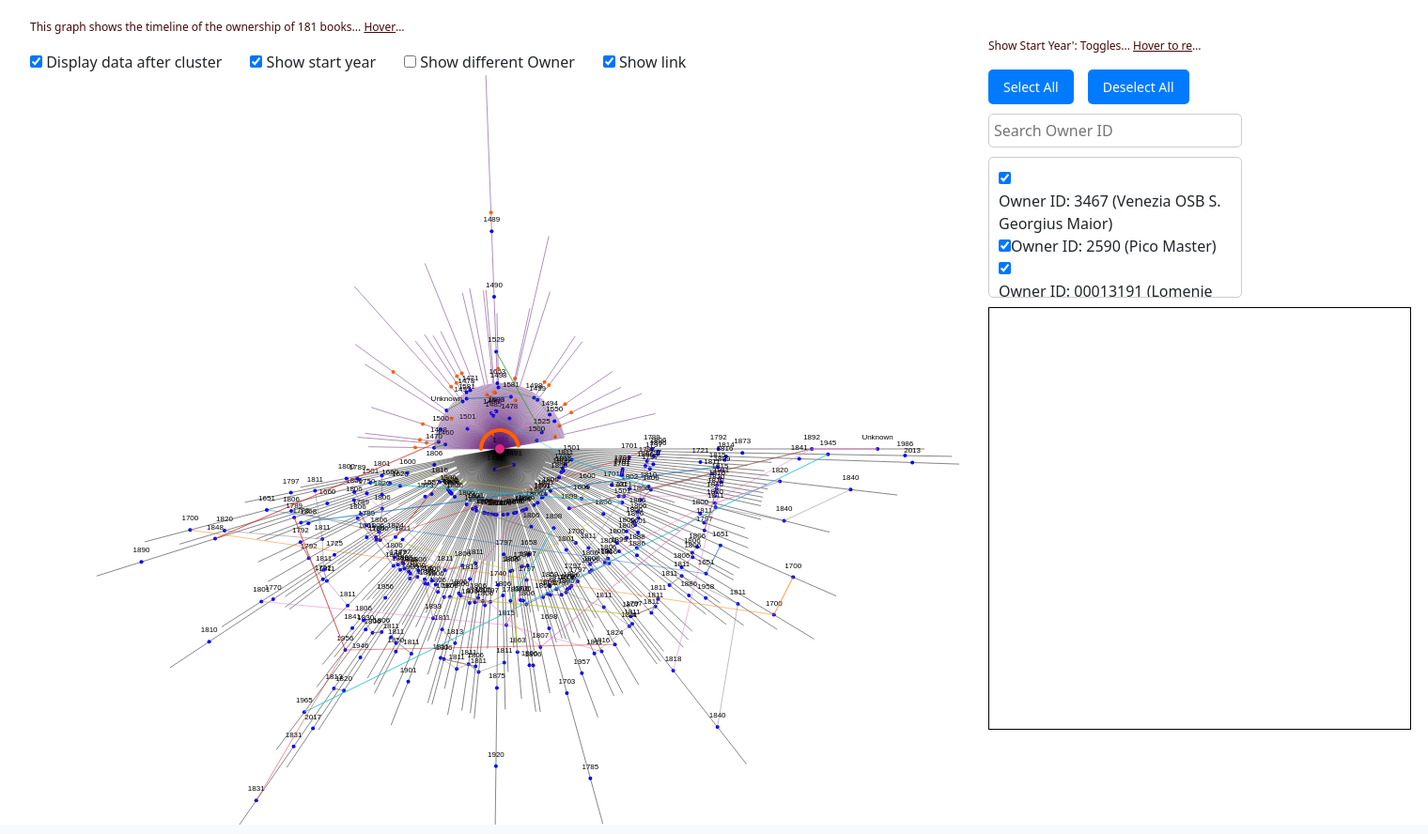
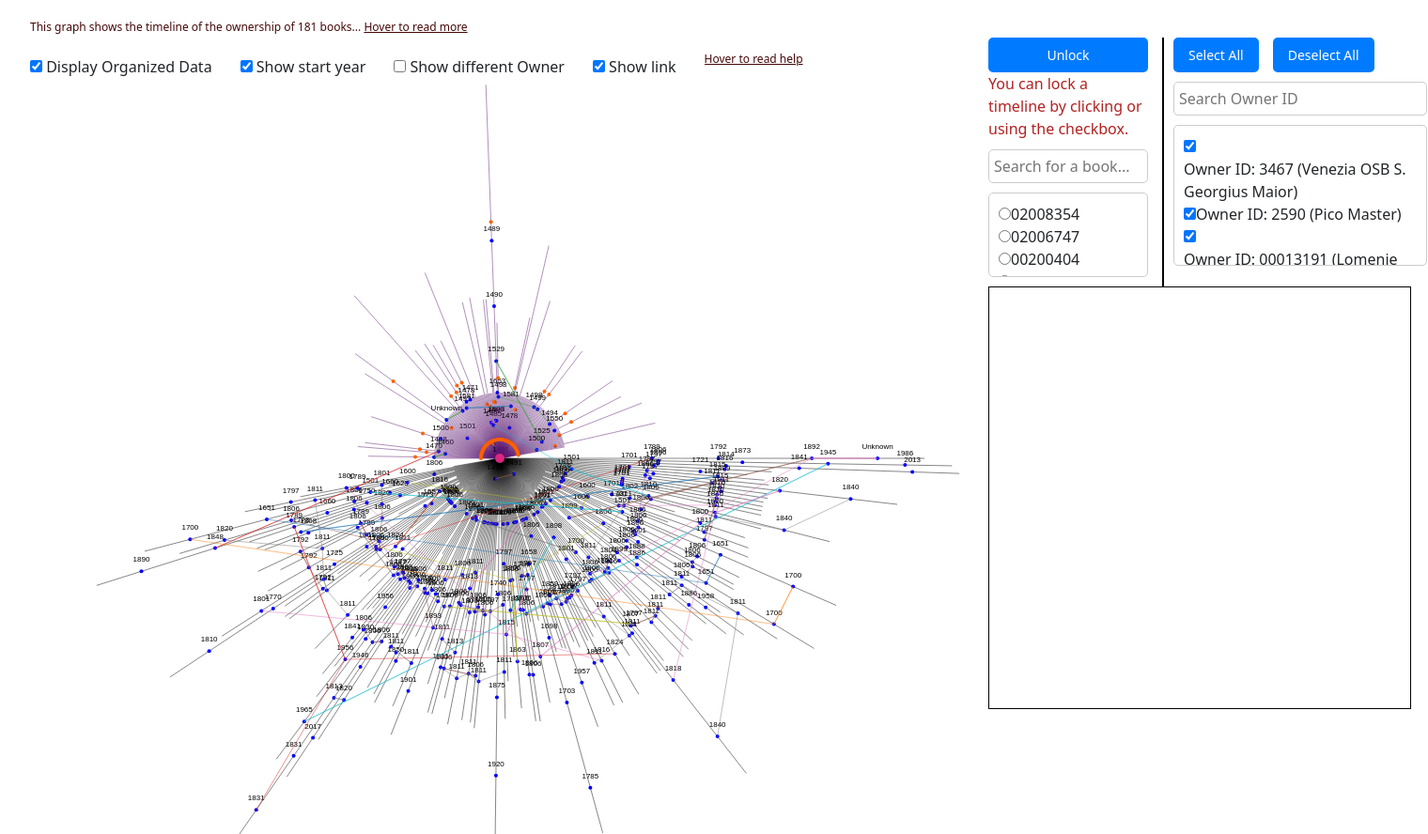
Before and after one commit to MaryJml/MSc_Project, a Flask app: page /home/spiderweb in a window 1520 px wide. Shown: the part 56-944 px from the top of the page at 94% size. Run offline with Flask 3, Linux system fonts and the light colour scheme.

Commit message:
add book selection panel to spider web like diagram

```diff
--- a/static/css/style.css
+++ b/static/css/style.css
@@ -4,6 +4,17 @@
     margin: 0 auto;
 }
 
+.container2 {
+    display: flex;
+    justify-content: space-between;
+    align-items: stretch;
+}
+
+#divider {
+    min-width: 2px;
+    background-color: black;
+    height: auto;
+}
 
 .left-panel, .right-panel {
     display: flex;
@@ -76,7 +87,7 @@
     margin-bottom: 10px;
 }
 
-#checkboxes, #nodeSelection, #checkboxes2, #ownerCheckboxes, #ownerCheckboxes2 {
+#checkboxes, #nodeSelection, #checkboxes2, #ownerCheckboxes, #ownerCheckboxes2,#bookCheckboxes {
     border: 1px solid #ccc;
     border-radius: 5px;
     padding: 10px;
@@ -85,7 +96,7 @@
     overflow-y: auto;
 }
 
-#checkboxes {
+#checkboxes, #bookCheckboxes {
     max-height: 150px;
 }
 
@@ -210,11 +221,12 @@ text {
     padding: 10px;
     display: none;
     z-index: 100;
-    width: 430px;
+    width: 450px;
     max-height: 150px;
     overflow-y: auto;
     margin-bottom: 20px;
 }
+
 
 button {
     padding: 8px 16px;
--- a/static/js/spider_web.js
+++ b/static/js/spider_web.js
@@ -4,6 +4,7 @@ const showOwnersCheckbox = document.getElementById('showOwnersCheckbox');
 
 const ownerColorScale = d3.scaleOrdinal(d3.schemeCategory10);
 const ownerSet = new Set();
+let lockedTimelineClass = null;
 Object.values(sorted_timeline_data).forEach(events => {
     events.forEach(event => {
         event.owner_names.forEach(owner => ownerSet.add(owner));
@@ -32,12 +33,60 @@ showOwnersCheckbox.addEventListener('change', function() {
 
 const showSameOwnersCheckbox = document.getElementById('showSameOwnersCheckbox');
 const ownerCheckboxesContainer = document.getElementById('ownerCheckboxes');
+const divider = document.getElementById('divider');
 const ownerSearchBar = document.getElementById('ownerSearchBar');
 const selectAllButton = document.getElementById('webSelectAll');
 const deselectAllButton = document.getElementById('webDeselectAll');
+const bookSearchBar = document.getElementById('bookSearchBar');
+const bookCheckboxesContainer = document.getElementById('bookCheckboxes');
+const unlockButton = document.getElementById('unlockButton');
+const statusMessage = document.getElementById('statusMessage');
+
+function initializeBookCheckboxes() {
+    bookCheckboxesContainer.innerHTML = '';
+
+    Object.keys(sorted_timeline_data).forEach(bookId => {
+        const checkboxDiv = document.createElement('div');
+
+        const checkbox = document.createElement('input');
+        checkbox.type = 'radio';
+        checkbox.name = 'book';
+        checkbox.id = `checkbox-${bookId}`;
+        checkbox.checked = false;
+        checkbox.setAttribute('data-book-id', bookId);
+
+        const label = document.createElement('label');
+        label.htmlFor = `checkbox-${bookId}`;
+        label.appendChild(document.createTextNode(bookId));
+
+        checkboxDiv.appendChild(checkbox);
+        checkboxDiv.appendChild(label);
+        bookCheckboxesContainer.appendChild(checkboxDiv);
+    });
+
+    bookCheckboxesContainer.addEventListener('change', function(event) {
+        if (event.target.type === 'radio') {
+            const bookId = event.target.getAttribute('data-book-id');
+            const isChecked = event.target.checked;
+
+            if (isChecked) {
+                unlockTimeline();
+                lockTimeline(bookId);
+            } else {
+                unlockTimeline();
+                Array.from(bookCheckboxesContainer.querySelectorAll('input[type="radio"]')).forEach(checkbox => {
+                    checkbox.checked = false;
+                });
+            }
+        }
+    });
+}
 
 function initialize() {
+    initializeBookCheckboxes();
+
     ownerCheckboxesContainer.style.display = showSameOwnersCheckbox.checked ? 'block' : 'none';
+    divider.style.display = showSameOwnersCheckbox.checked ? 'block' : 'none';
 
     Array.from(ownerSet).forEach(ownerIdWithPrefix => {
         const ownerId = ownerIdWithPrefix.replace('Owner ID: ', '');
@@ -81,6 +130,7 @@ function initialize() {
 
     showSameOwnersCheckbox.addEventListener('change', function() {
         ownerCheckboxesContainer.style.display = this.checked ? 'block' : 'none';
+        divider.style.display = this.checked ? 'block' : 'none';
         ownerSearchBar.style.display = this.checked ? 'block' : 'none';
         selectAllButton.style.display = this.checked ? 'block' : 'none';
         deselectAllButton.style.display = this.checked ? 'block' : 'none';
@@ -274,7 +324,7 @@ function drawTimelines(data) {
         len += 1
     }
     const angleStep = (Math.PI / 20 * 19) / len;
-    let lockedTimelineClass = null;
+
 
     timelines.forEach((timeline, index) => {
         const angle = angleStep * index;
@@ -498,41 +548,21 @@ function drawTimelines(data) {
                         if (lockedTimelineClass && lockedTimelineClass !== timelineClass) return;
 
                         d3.selectAll(`.${timelineClass}`).classed('highlighted', false);
-
                         d3.select(".tooltip").transition()
                             .duration(0)
                             .style("opacity", 0)
                             .remove();
-
                         const isCheckboxChecked = showYearsCheckbox.checked;
                         d3.selectAll('.timeline-text').style('opacity', isCheckboxChecked ? 1 : 0);
                     })
                     .on('click', function() {
-                        if (lockedTimelineClass === timelineClass) {
-                            lockedTimelineClass = null;
-                            d3.selectAll(`.${timelineClass}`)
-                                .classed('locked', false)
-                                .classed('highlighted', false)
-                                .each(function() {
-                                    d3.select(this).lower();
-                                });
-                            d3.selectAll(`.text-${timelineClass}, .circle-${timelineClass}`)
-                                .classed('text-highlighted', false)
-                                .classed('circle-highlighted', false);
+                        if (lockedTimelineClass && lockedTimelineClass === timelineClass) {
+                            unlockTimeline();
+                            Array.from(bookCheckboxesContainer.querySelectorAll('input[type="radio"]')).forEach(checkbox => {
+                                checkbox.checked = false;
+                            });
                         } else {
-                            lockedTimelineClass = timelineClass;
-                            d3.selectAll(`.${timelineClass}`)
-                                .classed('locked', true)
-                                .classed('highlighted', true)
-                                .each(function() {
-                                    d3.select(this).raise();
-                                });
-                            d3.selectAll(`.text-${timelineClass}, .circle-${timelineClass}`)
-                                .classed('text-highlighted', true)
-                                .classed('circle-highlighted', true)
-                                .each(function() {
-                                    d3.select(this).raise();
-                                });
+                            lockTimeline(timeline.bookId);
                         }
                     });
             });
@@ -619,6 +649,7 @@ function drawTimelines(data) {
         checkbox.checked = true;
     });
     ownerCheckboxesContainer.style.display = showSameOwnersCheckbox.checked ? 'block' : 'none';
+    divider.style.display = showSameOwnersCheckbox.checked ? 'block' : 'none';
     ownerSearchBar.style.display = showSameOwnersCheckbox.checked ? 'block' : 'none';
     selectAllButton.style.display = showSameOwnersCheckbox.checked ? 'block' : 'none';
     deselectAllButton.style.display = showSameOwnersCheckbox.checked ? 'block' : 'none';
@@ -943,3 +974,62 @@ function updateBookDetails(bookId) {
         bookDetailsDiv.style.display = 'block';
     }
 }
+
+bookSearchBar.addEventListener('input', function() {
+    const searchText = this.value.toLowerCase();
+    Array.from(bookCheckboxesContainer.children).forEach(div => {
+        if (div.querySelector('label').textContent.toLowerCase().includes(searchText)) {
+            div.style.display = 'block';
+        } else {
+            div.style.display = 'none';
+        }
+    });
+});
+
+
+function lockTimeline(bookId) {
+    const timelineClass = `class-timeline-${bookId}`;
+    lockedTimelineClass = timelineClass;
+
+    d3.selectAll(`.${timelineClass}`)
+        .classed('locked', true)
+        .classed('highlighted', true)
+        .each(function() {
+            d3.select(this).raise();
+        });
+    d3.selectAll(`.text-${timelineClass}, .circle-${timelineClass}`)
+        .classed('text-highlighted', true)
+        .classed('circle-highlighted', true)
+        .each(function() {
+            d3.select(this).raise();
+        });
+
+    statusMessage.textContent = `Book ID: ${bookId} is locked. To unlock, click the highlighted timeline or the unlock button.`;
+    let relatedTimelines = relatedTimelinesMap[bookId];
+    drawFocusTimelines(relatedTimelines, bookId);
+    updateBookDetails(bookId);
+}
+
+function unlockTimeline() {
+    if (lockedTimelineClass) {
+        d3.selectAll(`.${lockedTimelineClass}`)
+            .classed('locked', false)
+            .classed('highlighted', false)
+            .each(function() {
+                d3.select(this).lower();
+            });
+        d3.selectAll(`.text-${lockedTimelineClass}, .circle-${lockedTimelineClass}`)
+            .classed('text-highlighted', false)
+            .classed('circle-highlighted', false);
+
+        lockedTimelineClass = null;
+        statusMessage.textContent = 'You can lock a timeline by clicking or using the checkbox.';
+    }
+}
+
+unlockButton.addEventListener('click', function() {
+    unlockTimeline();
+    Array.from(bookCheckboxesContainer.querySelectorAll('input[type="radio"]')).forEach(checkbox => {
+        checkbox.checked = false;
+    });
+});
--- a/templates/spiderweb.html
+++ b/templates/spiderweb.html
@@ -3,13 +3,13 @@
 
     <div class="container" style="margin-top: 20px; margin-left:20px">
         <div class="left-panel">
-            <div class="hover-description" style="width: 400px" data-fulltext="This graph shows the timeline of the ownership of 181 books. Each book's timeline has multiple nodes representing different owners. Each node is labelled with the start year and owner ID, and the timelines of all the books converge at a red centre point, indicating that the books were once owned by the same owner (ID 3467). Different nodes of the same owner are connected by coloured lines, making it easy to trace the common history between different books. Hover to see more details such as book ID and owner ID.">
+            <div class="hover-description" style="width: 480px" data-fulltext="This graph shows the timeline of the ownership of 181 books. Each book's timeline has multiple nodes representing different owners. Each node is labelled with the start year and owner ID, and the timelines of all the books converge at a red centre point, indicating that the books were once owned by the same owner (ID 3467). Different nodes of the same owner are connected by coloured lines, making it easy to trace the common history between different books. Hover to see more details such as book ID and owner ID.">
                 <p>This graph shows the timeline of the ownership of 181 books... <span class="moreText">Hover to read more</span></p>
             </div>
             <div class="checkbox-container">
             <label>
                 <input type="checkbox" id="toggleArrangedDataCheckbox" checked>
-                Display data after cluster
+                Display Organized Data
             </label>
             <label>
                 <input type="checkbox" id="showYearsCheckbox" checked>
@@ -23,13 +23,22 @@
                 <input type="checkbox" id="showSameOwnersCheckbox" checked>
                 Show link
             </label>
+                <div class="hover-description" style="width: 120px" data-fulltext="'Display Organized Data': This feature is based on the Apriori algorithm for clustering the raw data, making timelines with more co-owners visually closer together, thus emphasising the connections between books through co-owners. |'Show Start Year': Toggles the display of start years on nodes. Unchecking this makes the timelines cleaner and less cluttered. |'Show Different Owner': Allows for color differentiation of nodes based on different owners. If unchecked, all nodes appear in blue, providing a uniform view. |'Show Link': Controls the visibility of connections between nodes of the same owner across different timelines. Checking this box reveals a list of all owners, enabling users to select specific owners to view their links. Unchecking it hides both the checkbox list and the links on the diagram.">
+                    <p><span class="moreText">Hover to read help</span></p>
+                </div>
             </div>
             <svg id="web"></svg>
         </div>
         <div class="right-panel" id="controls2">
-            <div class="hover-description" style="width: 230px" data-fulltext="'Show Start Year': Toggles the display of start years on nodes. Unchecking this makes the timelines cleaner and less cluttered. |'Show Different Owner': Allows for color differentiation of nodes based on different owners. If unchecked, all nodes appear in blue, providing a uniform view. |'Show Link': Controls the visibility of connections between nodes of the same owner across different timelines. Checking this box reveals a list of all owners, enabling users to select specific owners to view their links. Unchecking it hides both the checkbox list and the links on the diagram.">
-                <p>Show Start Year': Toggles... <span class="moreText">Hover to read more</span></p>
+            <div class="container2">
+                <div style="stroke: black; stroke-width: 1px">
+                    <button id="unlockButton" style="width: 170px">Unlock</button>
+                    <p id="statusMessage" style="width: 170px; margin-bottom: 10px; color: firebrick">You can lock a timeline by clicking or using the checkbox.</p>
+                    <input type="text" id="bookSearchBar" style="width: 170px" placeholder="Search for a book...">
+                    <div id="bookCheckboxes" style="width: 170px;height: 90px"></div>
                 </div>
+                <div id="divider"></div>
+                <div style="margin-left: 10px">
 
                     <div class="buttons">
                         <button id="webSelectAll">Select All</button>
@@ -38,6 +47,8 @@
                     <input type="text" id="ownerSearchBar" placeholder="Search Owner ID">
                     <div id="ownerCheckboxes">
 
+                    </div>
+                </div>
             </div>
             <div id="bookDetails"></div>
 
```
Lines whose indentation alone changed are shown as unchanged.
